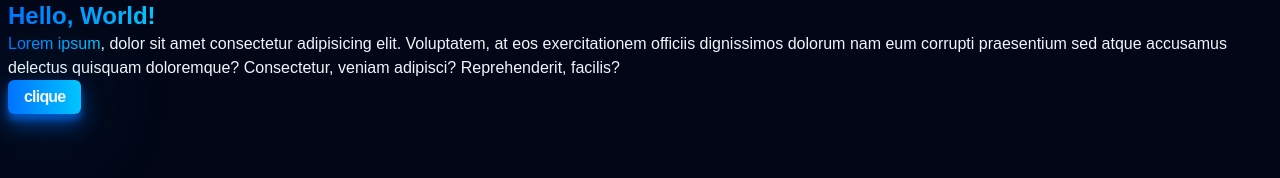
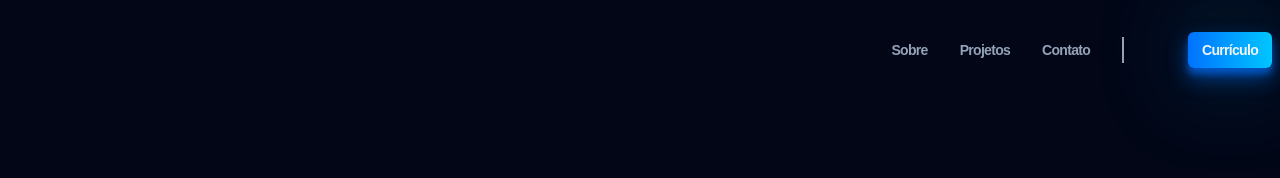
Before and after one commit to guigobecker/portfolio, a website built with Vite: page index.html in a window 1280 px wide. Built offline with nearby package versions, Linux system fonts and the light colour scheme; a web font is replaced by a local one.

Commit message:
Estilizar header

```diff
--- a/index.html
+++ b/index.html
@@ -10,16 +10,49 @@
     <title>Rodrigo Becker</title>
   </head>
   <body>
-    <article class="container">
-      <h1><a>Hello, World!</a></h1>
-      <p>
-        <a>Lorem ipsum</a>, dolor sit amet consectetur adipisicing elit.
-        Voluptatem, at eos exercitationem officiis dignissimos dolorum nam eum
-        corrupti praesentium sed atque accusamus delectus quisquam doloremque?
-        Consectetur, veniam adipisci? Reprehenderit, facilis?
-      </p>
-      <button class="btn">clique</button>
-    </article>
+    <header class="header container">
+      <nav>
+        <ul class="header__menu">
+          <li><a class="header__link" href="#about">Sobre</a></li>
+          <li><a class="header__link" href="#featured">Projetos</a></li>
+          <li><a class="header__link" href="#contact">Contato</a></li>
+          <li class="header__linha"></li>
+          <li>
+            <button class="header__sol">
+              <svg
+                xmlns="http://www.w3.org/2000/svg"
+                viewBox="0 0 24 24"
+                fill="currentColor"
+              >
+                <path
+                  d="M12 2.25a.75.75 0 0 1 .75.75v2.25a.75.75 0 0 1-1.5 0V3a.75.75 0 0 1 .75-.75ZM7.5 12a4.5 4.5 0 1 1 9 0 4.5 4.5 0 0 1-9 0ZM18.894 6.166a.75.75 0 0 0-1.06-1.06l-1.591 1.59a.75.75 0 1 0 1.06 1.061l1.591-1.59ZM21.75 12a.75.75 0 0 1-.75.75h-2.25a.75.75 0 0 1 0-1.5H21a.75.75 0 0 1 .75.75ZM17.834 18.894a.75.75 0 0 0 1.06-1.06l-1.59-1.591a.75.75 0 1 0-1.061 1.06l1.59 1.591ZM12 18a.75.75 0 0 1 .75.75V21a.75.75 0 0 1-1.5 0v-2.25A.75.75 0 0 1 12 18ZM7.758 17.303a.75.75 0 0 0-1.061-1.06l-1.591 1.59a.75.75 0 0 0 1.06 1.061l1.591-1.59ZM6 12a.75.75 0 0 1-.75.75H3a.75.75 0 0 1 0-1.5h2.25A.75.75 0 0 1 6 12ZM6.697 7.757a.75.75 0 0 0 1.06-1.06l-1.59-1.591a.75.75 0 0 0-1.061 1.06l1.59 1.591Z"
+                />
+              </svg>
+            </button>
+          </li>
+          <li>
+            <a
+              class="header__curriculo btn"
+              href="https://www.linkedin.com/in/rodrigosbecker/"
+              >Currículo</a
+            >
+          </li>
+        </ul>
+        <button class="header__barra">
+          <svg
+            xmlns="http://www.w3.org/2000/svg"
+            viewBox="0 0 24 24"
+            fill="currentColor"
+          >
+            <path
+              fill-rule="evenodd"
+              d="M3 6.75A.75.75 0 0 1 3.75 6h16.5a.75.75 0 0 1 0 1.5H3.75A.75.75 0 0 1 3 6.75ZM3 12a.75.75 0 0 1 .75-.75h16.5a.75.75 0 0 1 0 1.5H3.75A.75.75 0 0 1 3 12Zm0 5.25a.75.75 0 0 1 .75-.75h16.5a.75.75 0 0 1 0 1.5H3.75a.75.75 0 0 1-.75-.75Z"
+              clip-rule="evenodd"
+            />
+          </svg>
+        </button>
+      </nav>
+    </header>
     <script type="module" src="./src/main.js"></script>
   </body>
 </html>
--- a/src/main.js
+++ b/src/main.js
@@ -1,3 +1,4 @@
 import '../styles/modern-normalize.css';
 import '../styles/style.css';
-import '../styles/utils.css'
+import '../styles/components/header.css';
+import '../styles/utils.css';
--- /dev/null
+++ b/styles/components/header.css
@@ -0,0 +1,78 @@
+.header {
+  display: flex;
+  justify-content: flex-end;
+  align-items: center;
+  padding-top: 2rem;
+  padding-bottom: 2rem;
+}
+
+.header__menu {
+  display: none;
+}
+
+.header__barra {
+  color: var(--clr-light);
+  width: var(--size-2xl);
+  height: var(--size-2xl);
+  display: block;
+}
+
+/* md */
+@media (min-width: 768px) {
+  .header__menu {
+    display: flex;
+    align-items: center;
+    list-style: none;
+    padding: 0;
+    gap: 2em;
+  }
+
+  .header__link {
+    font-size: var(--size-xs);
+    text-decoration: none;
+    font-weight: 600;
+    color: var(--clr-slate600);
+    letter-spacing: -0.05em;
+    transition: color 0.3s;
+  }
+
+  .header__link:hover {
+    color: #0072ff;
+  }
+
+  .header__linha {
+    border: 1px solid var(--clr-slate600);
+    padding-top: 1.5em;
+  }
+
+  .header__sol {
+    display: block;
+    color: var(--clr-slate600);
+    width: var(--size-base);
+    height: var(--size-base);
+  }
+
+  .header__curriculo {
+    font-size: var(--size-xs);
+  }
+
+  .header__barra {
+    display: none;
+  }
+}
+
+/* lg */
+@media (min-width: 1024px) {
+  .header__link {
+    font-size: var(--size-sm);
+  }
+
+  .header__sol {
+    width: var(--size-xl);
+    height: var(--size-xl);
+  }
+
+  .header__curriculo {
+    font-size: var(--size-sm);
+  }
+}
--- a/styles/style.css
+++ b/styles/style.css
@@ -45,19 +45,3 @@ button {
   cursor: pointer;
   color: inherit;
 }
-
-a {
-  background: #00c6ff; /* fallback for old browsers */
-  background: -webkit-linear-gradient(
-    to right,
-    #0072ff,
-    #00c6ff
-  ); /* Chrome 10-25, Safari 5.1-6 */
-  background: linear-gradient(
-    to right,
-    #0072ff,
-    #00c6ff
-  ); /* W3C, IE 10+/ Edge, Firefox 16+, Chrome 26+, Opera 12+, Safari 7+ */
-  -webkit-background-clip: text;
-  -webkit-text-fill-color: transparent;
-}
```
